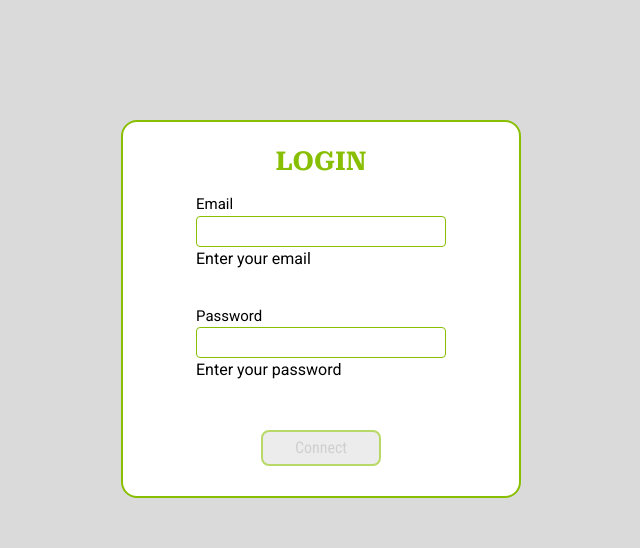
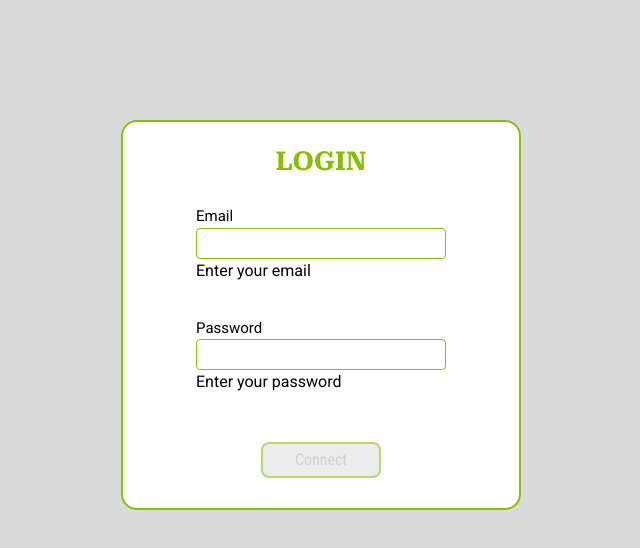
Before and after one commit to EmmanuelLefevre/Mflix, a Next.js app: page /login in a window 1280 px wide. Shown: the top 548 px of the page, without its empty margins (319-959 px from the left). Built offline with nearby package versions, Linux system fonts and the light colour scheme.

Commit message:
improve visu

```diff
--- a/public/styles/global.scss
+++ b/public/styles/global.scss
@@ -127,7 +127,7 @@ body {
         font-weight: $text-weight-bold;
         font-size: $font-size-h1;
         text-transform: uppercase;
-        margin-top: 20px;
+        margin: 20px 0 12px 0;
         user-select: none;
       }
       form {
```
